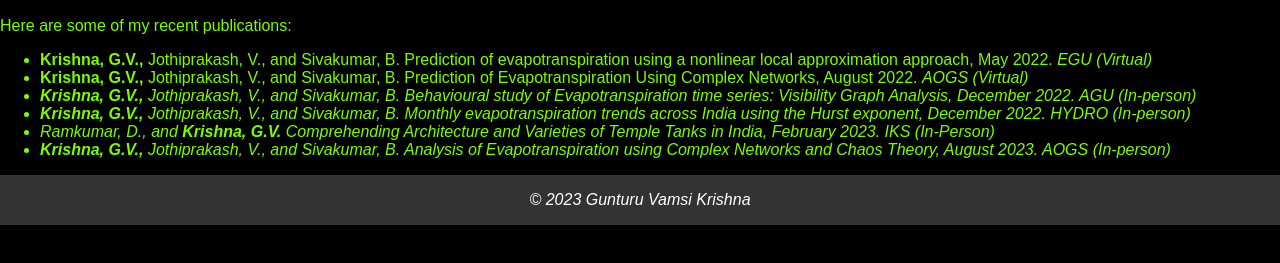
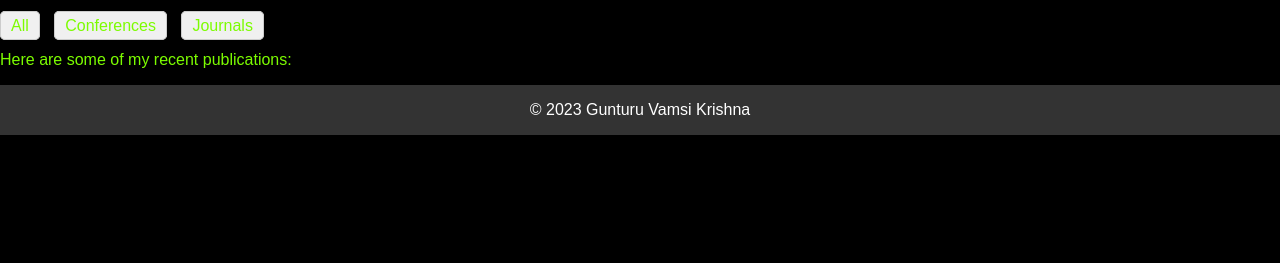
Before and after one commit to vamsikrishna-g/gvk, a plain HTML site: page index.html in a window 1280 px wide. Shown: the part 163-426 px from the top of the page. Drawn offline with Linux system fonts and the light colour scheme.

Commit message:
Update index.html

```diff
--- a/index.html
+++ b/index.html
@@ -1,52 +1,53 @@
 <!DOCTYPE html>
 <html lang="en">
-
 <head>
     <link rel="stylesheet" href="style.css">
     <meta charset="UTF-8">
     <meta name="viewport" content="width=device-width, initial-scale=1.0">
     <title>GVK</title>
+    <style>
+        /* Add some basic styling for the filter buttons */
+        .filter-buttons {
+            margin: 10px 0;
+        }
+
+        .filter-button {
+            cursor: pointer;
+            margin-right: 10px;
+            padding: 5px 10px;
+            border: 1px solid #ccc;
+            border-radius: 5px;
+            background-color: #f0f0f0;
+        }
+    </style>
 </head>
-
-
 <body>
     <header>
-
         <nav>
             <ul>
                 <li><a href="#">Home</a></li>
                 <li><a href="#publications">Publications</a></li>
-        <!-- Add more navigation links as needed -->
             </ul>
         </nav>
-
         <h1>Welcome to Gunturu Vamsi Krishna's website.</h1>
-
-
         <div class="content" id="publications">
             <h2>Publications</h2>
+            <!-- Add filter buttons for conferences and journals -->
+            <div class="filter-buttons">
+                <span class="filter-button" onclick="filterByType('all')">All</span>
+                <span class="filter-button" onclick="filterByType('conference')">Conferences</span>
+                <span class="filter-button" onclick="filterByType('journal')">Journals</span>
+            </div>
             <p>Here are some of my recent publications:</p>
-        <ul>
-          <li><strong>Krishna, G.V.,</strong> Jothiprakash, V., and Sivakumar, B. Prediction of evapotranspiration using a nonlinear local approximation approach, May 2022. <i>EGU (Virtual)</i></li>
-          <li><strong>Krishna, G.V.,</strong> Jothiprakash, V., and Sivakumar, B. Prediction of Evapotranspiration Using Complex Networks, August 2022. <i>AOGS (Virtual)</li>
-          <li><strong>Krishna, G.V.,</strong> Jothiprakash, V., and Sivakumar, B. Behavioural study of Evapotranspiration time series: Visibility Graph Analysis, December 2022. <i>AGU (In-person)</i></li>
-          <li><strong>Krishna, G.V.,</strong> Jothiprakash, V., and Sivakumar, B. Monthly evapotranspiration trends across India using the Hurst exponent, December 2022. <i>HYDRO (In-person)</i></li>
-          <li>Ramkumar, D., and <strong>Krishna, G.V.</strong> Comprehending Architecture and Varieties of Temple Tanks in India, February 2023. <i>IKS (In-Person</i>)</li>
-          <li><strong>Krishna, G.V.,</strong> Jothiprakash, V., and Sivakumar, B. Analysis of Evapotranspiration using Complex Networks and Chaos Theory, August 2023. <i>AOGS (In-person)</i></li>
-
-
-          <!-- Add more publications as needed -->
+            <ul id="publication-list">
+                <!-- Your publication list goes here -->
             </ul>
         </div>
-
-
     </header>
-
-
-
     <footer>
         &copy; 2023 Gunturu Vamsi Krishna
     </footer>
-
+    <!-- Include the external JavaScript file -->
+    <script src="publication.js"></script>
 </body>
 </html>
```
Lines whose indentation alone changed are shown as unchanged.
